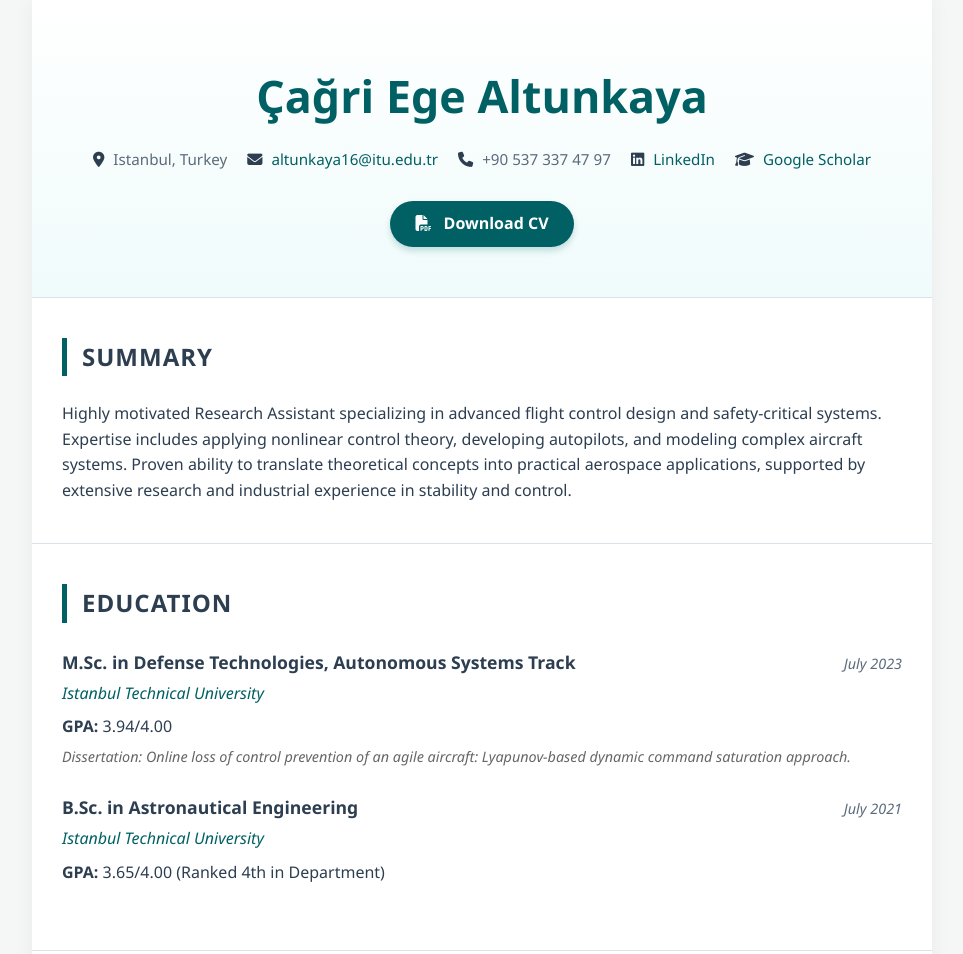
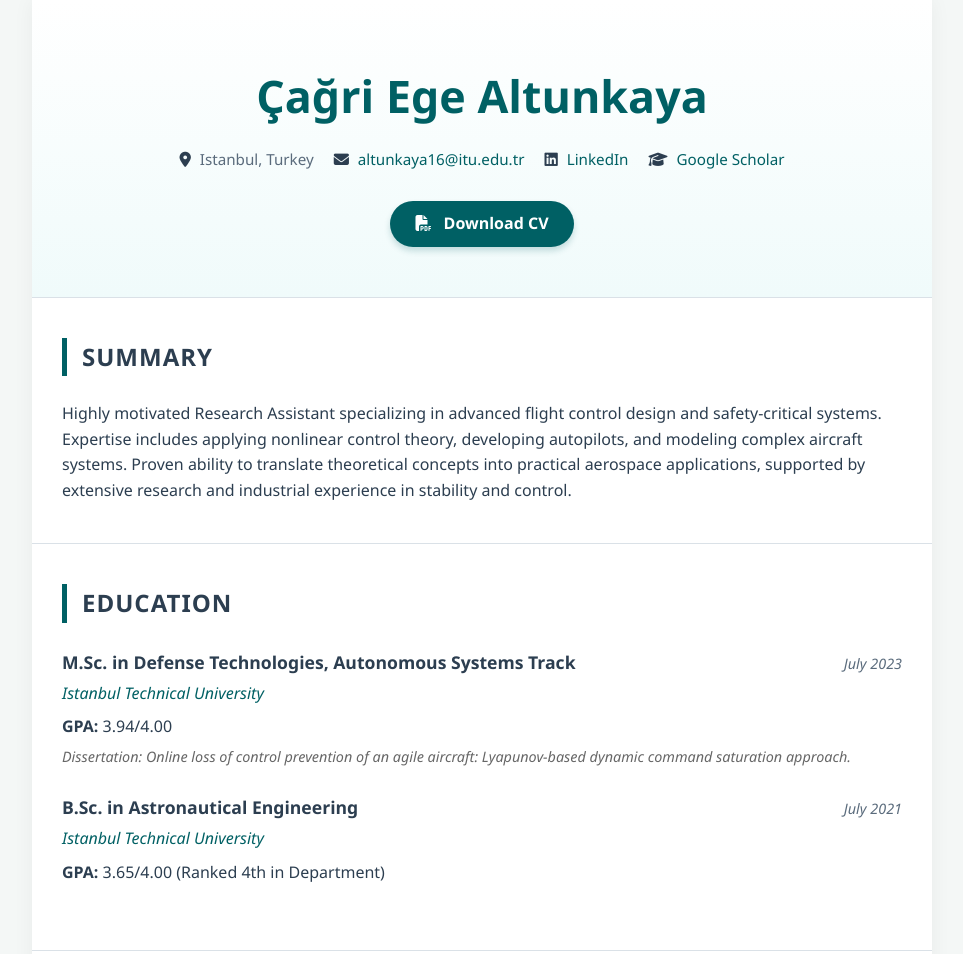
Before and after one commit to egeCAltunkaya/egecaltunkaya.github.io, a plain HTML site: page index.html in a window 1280 px wide. Shown: the top 954 px of the page, without its empty margins (158-1121 px from the left). Drawn offline with Linux system fonts and the light colour scheme.

Commit message:
Update index.html

```diff
--- a/index.html
+++ b/index.html
@@ -3,7 +3,7 @@
 <head>
     <meta charset="UTF-8">
     <meta name="viewport" content="width=device-width, initial-scale=1.0">
-    <title>Çağri Ege Altunkaya | Flight Control Researcher</title>
+    <title>Çağrı Ege Altunkaya | Flight Control Researcher</title>
 
     <!-- Font Awesome for Icons -->
     <link rel="stylesheet" href="https://cdnjs.cloudflare.com/ajax/libs/font-awesome/6.4.0/css/all.min.css">
@@ -245,7 +245,6 @@
         <div class="contact-info">
             <span><i class="fas fa-map-marker-alt"></i> Istanbul, Turkey</span>
             <span><i class="fas fa-envelope"></i> <a href="mailto:altunkaya16@itu.edu.tr">altunkaya16@itu.edu.tr</a></span>
-            <span><i class="fas fa-phone"></i> +90 537 337 47 97</span>
             <span><i class="fab fa-linkedin"></i> <a href="https://www.linkedin.com/in/%C3%A7-ege-altunkaya">LinkedIn</a></span>
             <span><i class="fas fa-graduation-cap"></i> <a href="https://scholar.google.com/citations?user=WB-BhZEAAAAJ&hl">Google Scholar</a></span>
         </div>
```
